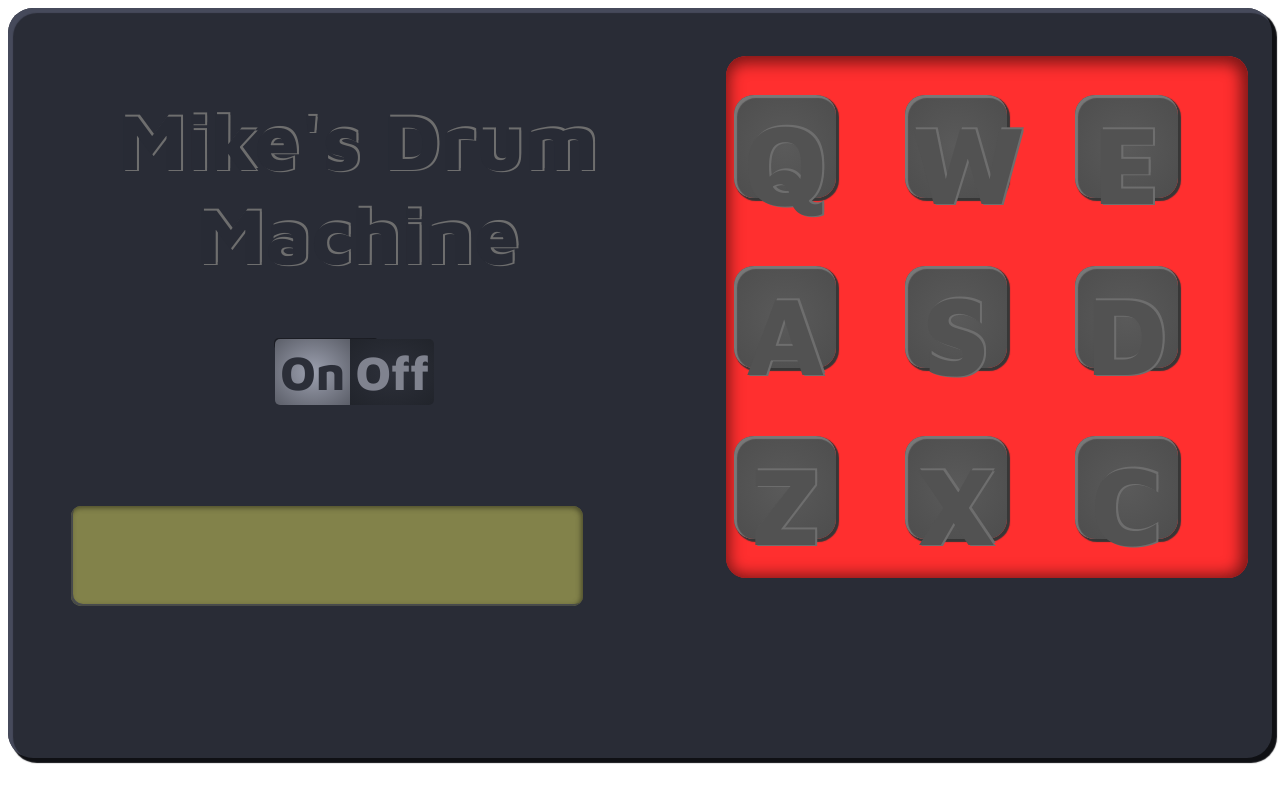
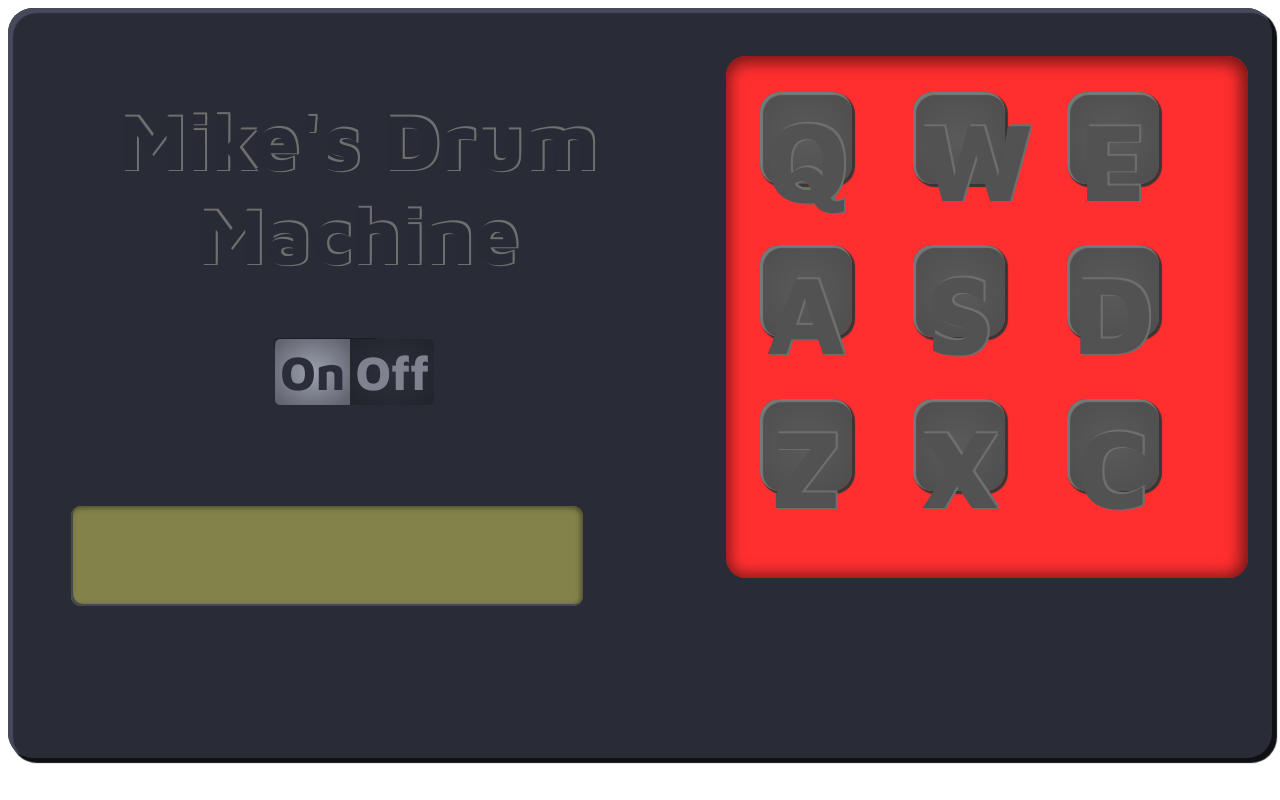
Before and after one commit to MWyssy/drum-machine, a React (Vite) app: page / in a window 1280 px wide. Built offline with nearby package versions, Linux system fonts and the light colour scheme.

Commit message:
resonsiveness touchups

```diff
--- a/src/Styles/App.css
+++ b/src/Styles/App.css
@@ -8,7 +8,7 @@
   box-shadow:
         4px 4px 1px 1px rgb(15, 16, 20),
         inset 4px 4px 1px 1px rgb(70, 74, 91);
-
+  max-height: 100%;
 }
 
 
--- a/src/Styles/DrumPad.css
+++ b/src/Styles/DrumPad.css
@@ -1,8 +1,12 @@
+#body {
+    max-height: 100%;
+}
+
 #drum-pads {
     aspect-ratio: 1 / 1;
     display: grid;
-    grid-template-columns: 1fr 1fr 1fr;
-    grid-template-rows: 1fr 1fr 1fr;
+    grid-template-columns: 30% 30% 30%;
+    grid-template-rows: 30% 30% 30%;
     width: 90%;
     padding: 5px;
     background-color: rgb(255, 47, 47);
```
